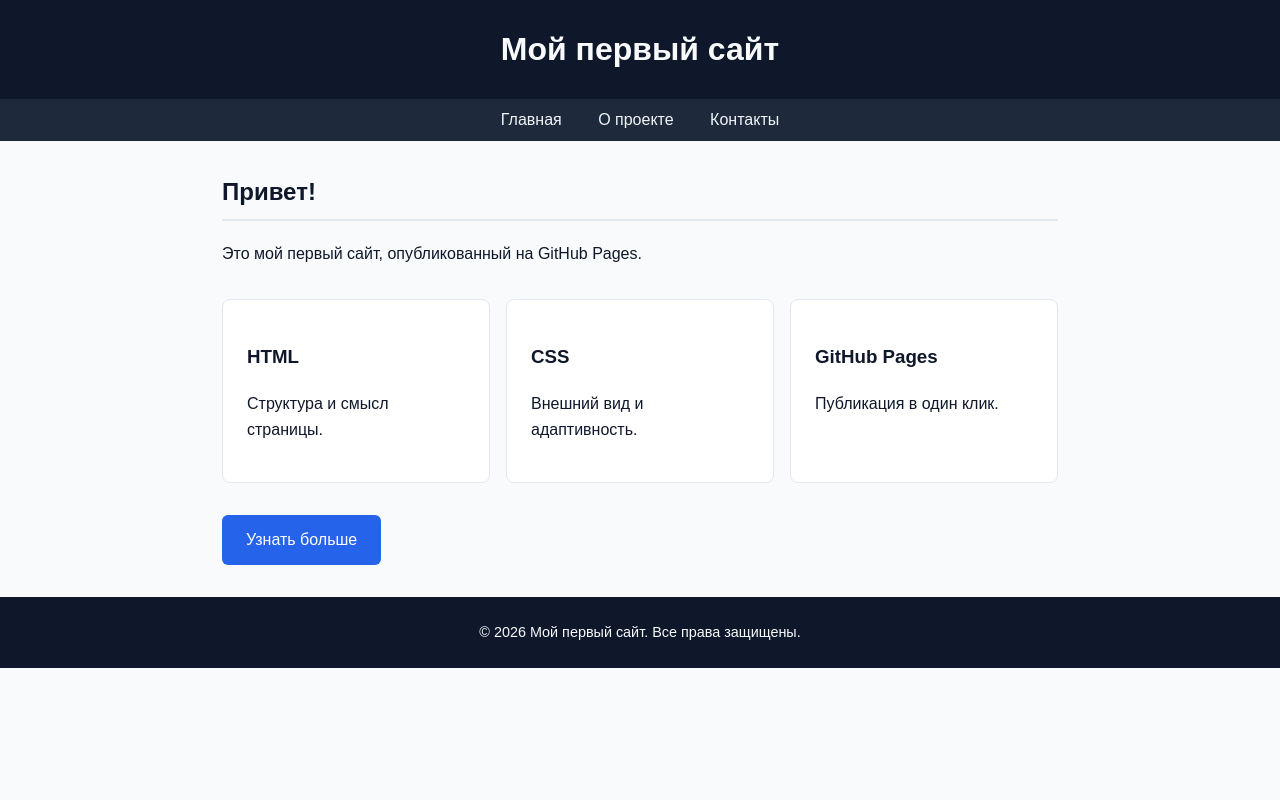
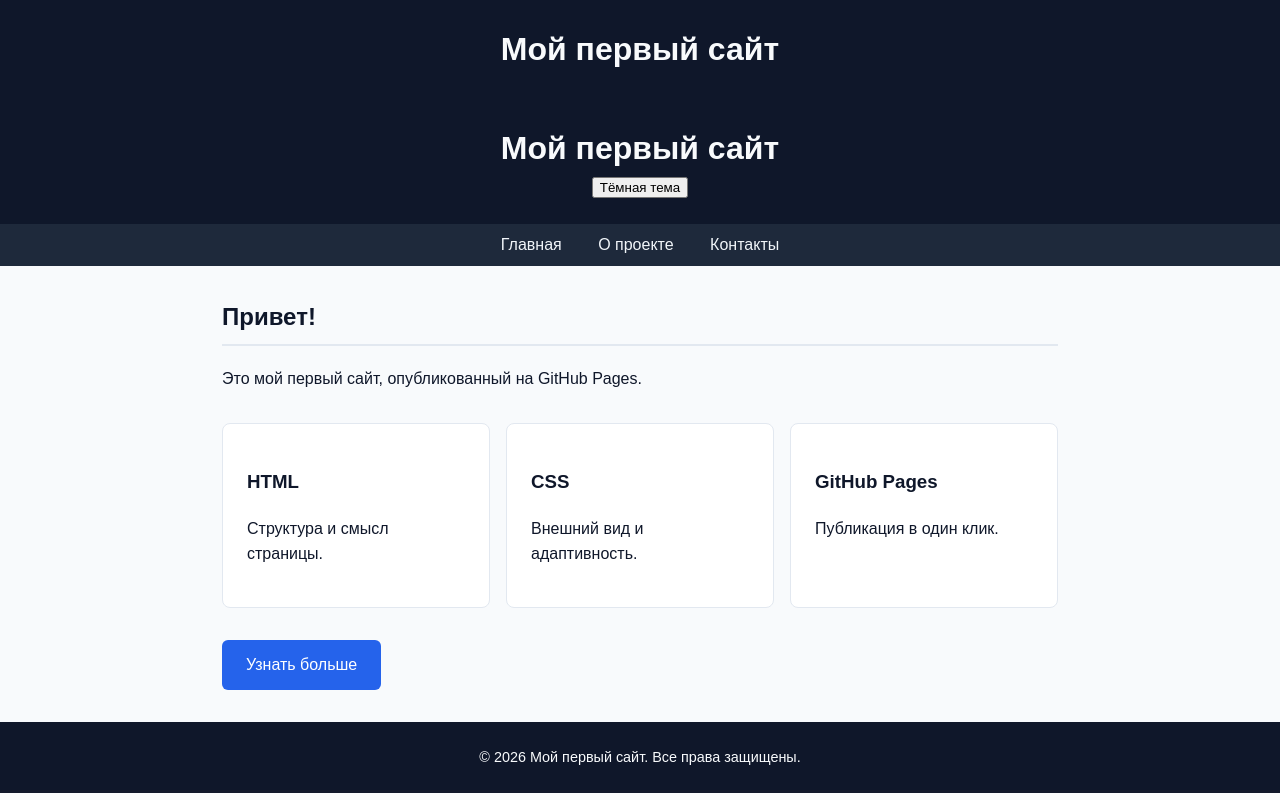
Before and after one commit to nikitina04/abc, a plain HTML site: page index.html in a window 1280 px wide. Drawn offline with Linux system fonts and the light colour scheme.

Commit message:
Update index.html

```diff
--- a/index.html
+++ b/index.html
@@ -10,6 +10,11 @@
 
 <header>
     <h1>Мой первый сайт</h1>
+</header><header>
+    <h1>Мой первый сайт</h1>
+    <button id="theme" class="btn btn-outline-light btn-sm mt-2">
+        Тёмная тема
+    </button>
 </header>
 
 <nav>
```
